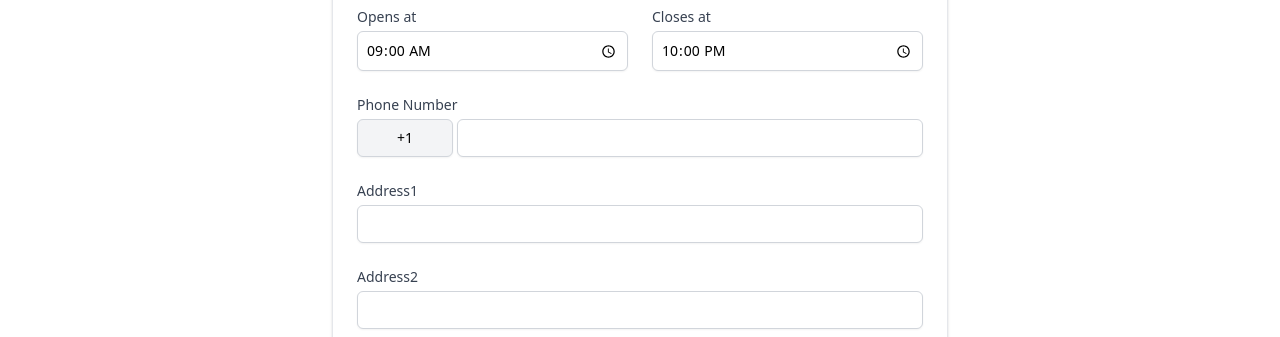
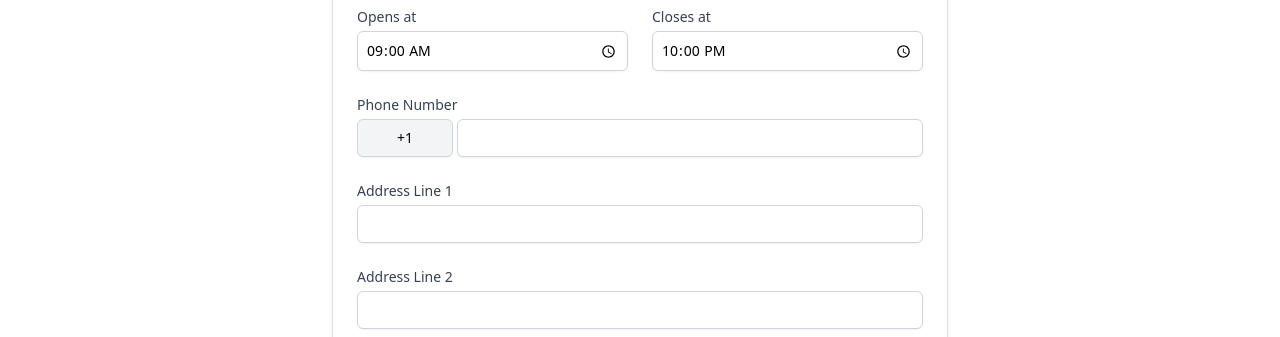
Before and after one commit to Anubha-31/Nurture-Community, a Vue app: page /sign-up in a window 1280 px wide. Shown: the part 746-1083 px from the top of the page. Built offline with nearby package versions, Linux system fonts and the light colour scheme.

Commit message:
mandatory required license field signup

```diff
--- a/src/views/SignUp.vue
+++ b/src/views/SignUp.vue
@@ -73,7 +73,7 @@
 
                 <div class="col-span-6 sm:col-span-3 lg:col-span-3" v-if="user.user_type === 'restaurant'">
                   <label for="license_number" class="block text-sm font-medium text-gray-700">License Number*</label>
-                  <input type="text" name="license_number" id="license_number" v-model="user.license_number" autocomplete="license-number" class="mt-1 p-2 focus:ring-indigo-500 focus:border-indigo-500 block w-full shadow-sm sm:text-sm border border-gray-300 rounded-md">
+                  <input type="text" name="license_number" id="license_number" v-model="user.license_number" autocomplete="license-number" class="mt-1 p-2 focus:ring-indigo-500 focus:border-indigo-500 block w-full shadow-sm sm:text-sm border border-gray-300 rounded-md" required>
                 </div>
 
                 <div class="col-span-6" v-if="user.user_type === 'restaurant'">
@@ -101,12 +101,12 @@
                 </div>
 
                 <div class="col-span-6">
-                  <label for="address1" class="block text-sm font-medium text-gray-700">Address1</label>
+                  <label for="address1" class="block text-sm font-medium text-gray-700">Address Line 1</label>
                   <input name="address1" id="address1" cols="30" rows="4" v-model="user.address1" class="mt-1 p-2 focus:ring-indigo-500 focus:border-indigo-500 block w-full shadow-sm sm:text-sm border border-gray-300 rounded-md"/>
                 </div>
 
                 <div class="col-span-6">
-                  <label for="address2" class="block text-sm font-medium text-gray-700">Address2</label>
+                  <label for="address2" class="block text-sm font-medium text-gray-700">Address Line 2</label>
                   <input name="address2" id="address2" cols="30" rows="4" v-model="user.address2" class="mt-1 p-2 focus:ring-indigo-500 focus:border-indigo-500 block w-full shadow-sm sm:text-sm border border-gray-300 rounded-md"/>
                 </div>
 
```
